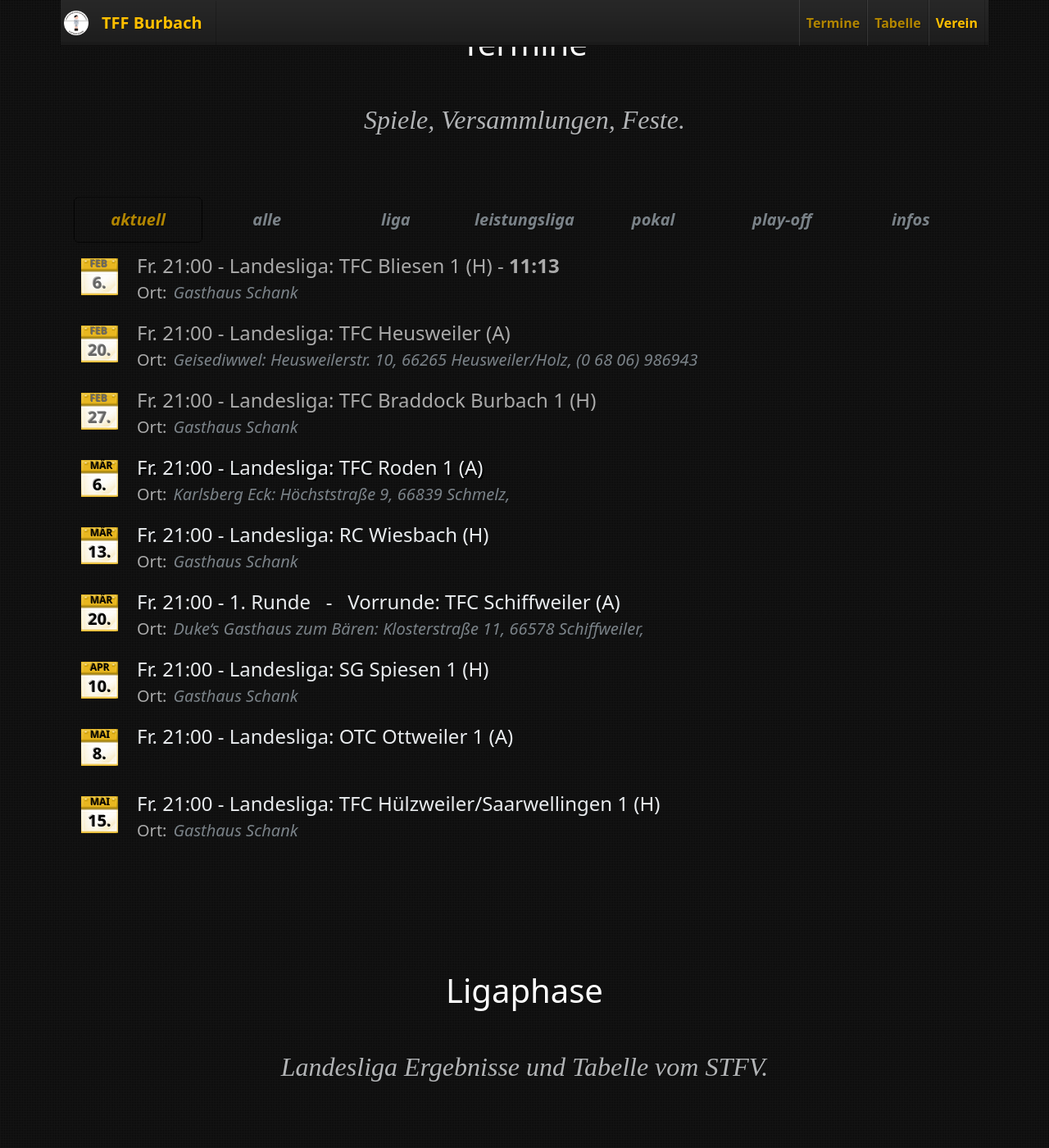
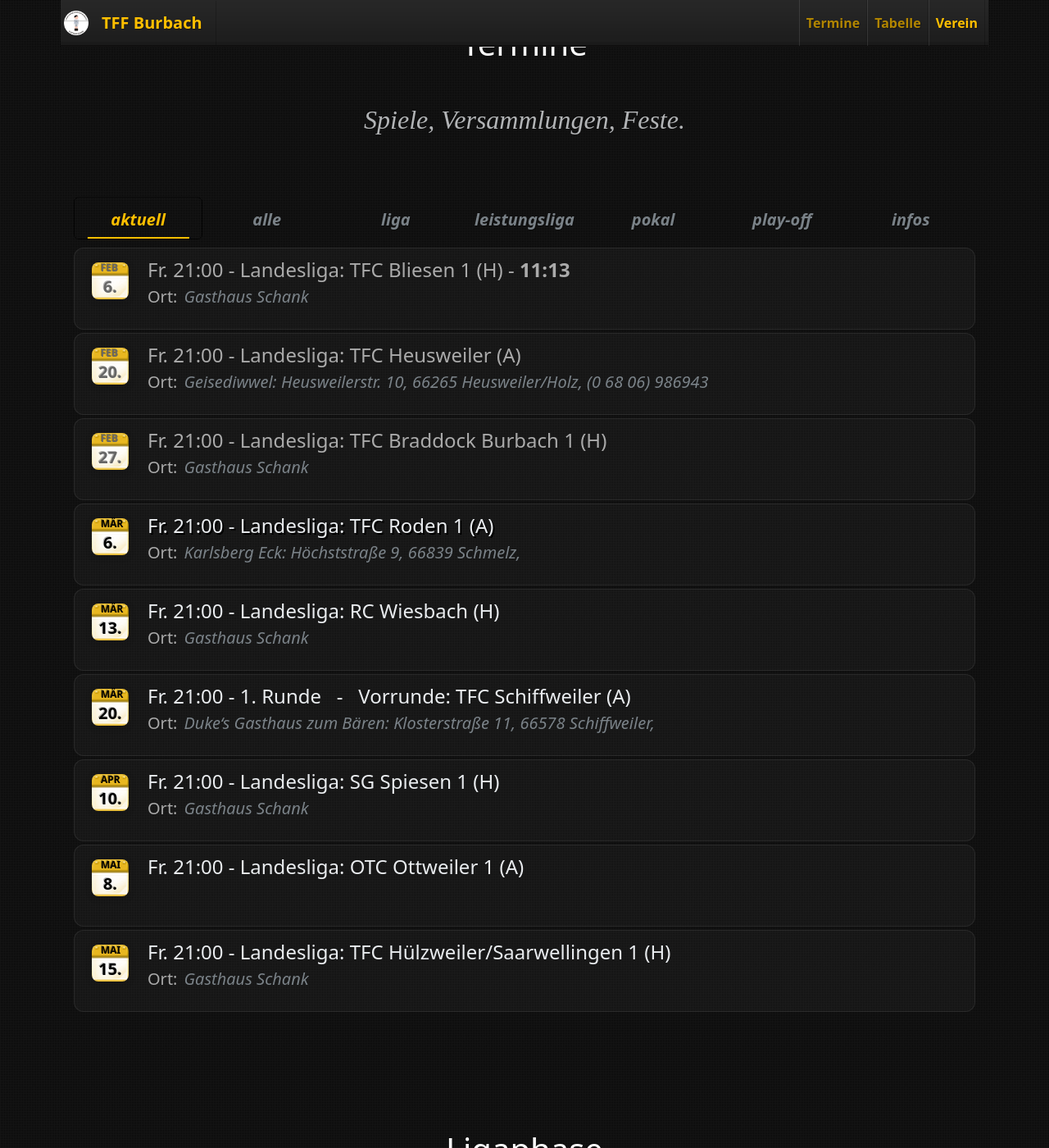
Before and after one commit to tff-burbach/tff-burbach.github.io, a Jekyll site: the page built from index.html, in a window 1280 px wide and 1400 px high, scrolled down 623 px. Shown: the whole window at 82% size. Built offline with Jekyll 4.4.1, drawn with Linux system fonts in a browser that asks for light colours; some web fonts are replaced.

Commit message:
Add modern UI improvements and animations
Implementiert moderne Mikro-Animationen und UI-Verbesserungen:

1. Hover-Effekte für Spielzeilen
   - Sanfte Transitions (0.2s ease)
   - Gelber Rand und Hintergrund beim Hover
   - Slide-Animation nach rechts (5px)
   - Verstärkte Hervorhebung für eigene Team-Zeilen

2. Smooth Scroll Behavior
   - Sanftes Scrollen für Navigation-Links
   - Scroll-Offset für sticky Navbar (70px)

3. Button-Transitions für Filter
   - Animierte Unterstreichung (scaleX animation)
   - Hover-Lift-Effekt (translateY -2px)
   - Farbwechsel zu Primärfarbe

4. Moderne Card-Styles für Termine
   - Abgerundete Ecken (12px)
   - Subtiler Hintergrund und Rahmen
   - Hover mit Schatten und Lift-Effekt
   - Kompakte Höhe (padding: 8px 12px)
   - Zoom-Effekt für Datums-Badge

5. Loading Spinner
   - Animierter Spinner statt Text (16px)
   - Nur während tatsächlichem Ladevorgang sichtbar
   - Rotations-Animation (0.8s linear infinite)

6. Toast-Benachrichtigungen
   - Gelbe Toast-Box rechts unten
   - Slide-up Animation beim Erscheinen
   - Auto-Hide nach 2 Sekunden
   - Zeigt "Daten aktualisiert" bei Refresh

7. Fade-In Animationen
   - Sanftes fadeInUp für neue Inhalte
   - Gestaffelte Delays (bis zu 20 Elemente)
   - Von unten nach oben (translateY 20px → 0)
   - Dauer: 0.4s ease-out

```diff
--- a/_sass/_tff.scss
+++ b/_sass/_tff.scss
@@ -3,6 +3,56 @@
  * Code licensed under the Apache License v2.0.
  * For details, see http://www.apache.org/licenses/LICENSE-2.0.
  */
+
+// Smooth scrolling for entire page
+html {
+  scroll-behavior: smooth;
+}
+
+// Offset for sticky navbar when scrolling to sections
+section {
+  scroll-margin-top: 70px;
+}
+
+// Fade-in animation for dynamically loaded content
+@keyframes fadeInUp {
+  from {
+    opacity: 0;
+    transform: translateY(20px);
+  }
+  to {
+    opacity: 1;
+    transform: translateY(0);
+  }
+}
+
+.contentEntryGenerated,
+.gamesRow:not(#gamesRowTemplate),
+.tableRow:not(#tableRowTemplate) {
+  animation: fadeInUp 0.4s ease-out backwards;
+}
+
+// Stagger animation delays for sequential items (up to 20 items)
+.contentEntryGenerated:nth-child(1) { animation-delay: 0.05s; }
+.contentEntryGenerated:nth-child(2) { animation-delay: 0.1s; }
+.contentEntryGenerated:nth-child(3) { animation-delay: 0.15s; }
+.contentEntryGenerated:nth-child(4) { animation-delay: 0.2s; }
+.contentEntryGenerated:nth-child(5) { animation-delay: 0.25s; }
+.contentEntryGenerated:nth-child(6) { animation-delay: 0.3s; }
+.contentEntryGenerated:nth-child(7) { animation-delay: 0.35s; }
+.contentEntryGenerated:nth-child(8) { animation-delay: 0.4s; }
+.contentEntryGenerated:nth-child(9) { animation-delay: 0.45s; }
+.contentEntryGenerated:nth-child(10) { animation-delay: 0.5s; }
+.contentEntryGenerated:nth-child(11) { animation-delay: 0.55s; }
+.contentEntryGenerated:nth-child(12) { animation-delay: 0.6s; }
+.contentEntryGenerated:nth-child(13) { animation-delay: 0.65s; }
+.contentEntryGenerated:nth-child(14) { animation-delay: 0.7s; }
+.contentEntryGenerated:nth-child(15) { animation-delay: 0.75s; }
+.contentEntryGenerated:nth-child(16) { animation-delay: 0.8s; }
+.contentEntryGenerated:nth-child(17) { animation-delay: 0.85s; }
+.contentEntryGenerated:nth-child(18) { animation-delay: 0.9s; }
+.contentEntryGenerated:nth-child(19) { animation-delay: 0.95s; }
+.contentEntryGenerated:nth-child(20) { animation-delay: 1s; }
 
 //  body {
 //   overflow-x: hidden;
@@ -819,6 +869,24 @@
   height: 10px;
 }
 
+// Modern card style for event entries
+#contentEntryTemplate:not(.d-none),
+.contentEntryGenerated {
+  background: rgba(255, 255, 255, 0.03);
+  border-radius: 12px;
+  padding: 8px 12px;
+  margin-bottom: 4px;
+  border: 1px solid rgba(255, 255, 255, 0.08);
+  transition: all 0.3s ease;
+
+  &:hover {
+    background: rgba(255, 255, 255, 0.05);
+    border-color: rgba(255, 191, 0, 0.3);
+    box-shadow: 0 4px 12px rgba(0, 0, 0, 0.2);
+    transform: translateY(-2px);
+  }
+}
+
 .content {
 	margin-left: 10px;
 }
@@ -837,6 +905,34 @@
 
 .contentView>button {
   font-style: italic;
+  transition: all 0.3s cubic-bezier(0.4, 0, 0.2, 1);
+  position: relative;
+  padding-bottom: 8px;
+
+  &::after {
+    content: '';
+    position: absolute;
+    bottom: 0;
+    left: 50%;
+    transform: translateX(-50%) scaleX(0);
+    width: 80%;
+    height: 2px;
+    background: $template-color-primary;
+    transition: transform 0.3s ease;
+  }
+
+  &.active::after {
+    transform: translateX(-50%) scaleX(1);
+  }
+
+  &:hover:not(.active) {
+    transform: translateY(-2px);
+    color: $template-color-primary;
+  }
+
+  &.active {
+    color: $template-color-primary;
+  }
 }
 
 .contentdate {
@@ -846,6 +942,13 @@
 	margin: 9px;
 	padding: 0 0 0 0;
 	width: 45px;
+  border-radius: 8px;
+  box-shadow: 0 2px 8px rgba(0, 0, 0, 0.15);
+  transition: transform 0.2s ease;
+
+  &:hover {
+    transform: scale(1.05);
+  }
 }
 
 .contentdate>h3 {
@@ -950,6 +1053,29 @@
   color: $template-color-secondary;
 }
 
+// Hover effects for game and table rows
+.gamesRow, .tableRow {
+  transition: all 0.2s ease;
+  border-left: 3px solid transparent;
+  padding-left: 8px;
+
+  &:hover {
+    background: rgba(255, 191, 0, 0.05);
+    border-left-color: $template-color-primary;
+    transform: translateX(5px);
+    cursor: pointer;
+  }
+
+  &.ownTeam {
+    border-left-color: $template-color-secondary;
+    background: rgba(224, 168, 2, 0.08);
+
+    &:hover {
+      background: rgba(224, 168, 2, 0.15);
+    }
+  }
+}
+
 .tableseparator{
   height: 50px;
 }
@@ -965,10 +1091,28 @@
   // color: $template-color-muted;
 }
 
-.status{
+// Loading spinner animation
+@keyframes spin {
+  to { transform: rotate(360deg); }
+}
+
+.status {
   color: gray;
   font-style: italic;
   // font-size: medium;
+
+  &.loading::before {
+    content: '';
+    display: inline-block;
+    width: 16px;
+    height: 16px;
+    border: 2px solid rgba(255, 191, 0, 0.3);
+    border-top-color: $template-color-primary;
+    border-radius: 50%;
+    margin-right: 8px;
+    animation: spin 0.8s linear infinite;
+    vertical-align: middle;
+  }
 }
 
 .statusbar{
@@ -992,3 +1136,26 @@
 .clearfix {
   clear: both;
 }
+
+// Toast notification
+.toast-notification {
+  position: fixed;
+  bottom: 20px;
+  right: 20px;
+  background: $template-color-primary;
+  color: #000;
+  padding: 12px 24px;
+  border-radius: 8px;
+  box-shadow: 0 4px 12px rgba(0, 0, 0, 0.3);
+  transform: translateY(100px);
+  opacity: 0;
+  transition: all 0.3s ease;
+  z-index: 1000;
+  font-style: normal;
+  font-weight: 600;
+
+  &.show {
+    transform: translateY(0);
+    opacity: 1;
+  }
+}
--- a/js/tffTools.js
+++ b/js/tffTools.js
@@ -536,7 +536,7 @@
 	async _initializeTffData(force) {
 		tffTools._log('Load data from STFV');
 		// $('#refreshData').addClass('inactive');
-		$('.status').text('loading');
+		$('.status').addClass('loading').text('loading');
 		try {
 			tffData.leagueData = await stfvData.collectLeagueData(tffTools.getTeam());
 			tffData.termine = tffData.termine.filter(termin => {
@@ -596,11 +596,31 @@
 		tffTools._initializeSchedules();
 		tffData.initialized = true;
 		tffData.initializationTime = new Date();
-		$('.status').text(tffData.initializationTime.toLocaleDateString("de-de", { month:"numeric", day:"numeric"}) + " " + tffData.initializationTime.toLocaleTimeString("de-de"));
+		$('.status').removeClass('loading').text(tffData.initializationTime.toLocaleDateString("de-de", { month:"numeric", day:"numeric"}) + " " + tffData.initializationTime.toLocaleTimeString("de-de"));
 		$('#refreshData').removeClass('inactive');
+
+		// Show toast notification on successful refresh
+		if (force) {
+			tffTools.showToast('Daten aktualisiert');
+		}
 		// if (!force) {
 		// 	setTimeout(tffTools._initializeTffData, tffTools.cacheTimeMsec);
 		// }
+	},
+
+	showToast(message) {
+		const toast = document.createElement('div');
+		toast.className = 'toast-notification';
+		toast.textContent = message;
+		document.body.appendChild(toast);
+
+		setTimeout(() => {
+			toast.classList.add('show');
+			setTimeout(() => {
+				toast.classList.remove('show');
+				setTimeout(() => toast.remove(), 300);
+			}, 2000);
+		}, 100);
 	},
 
 	_createTFFResult(match) {
```
